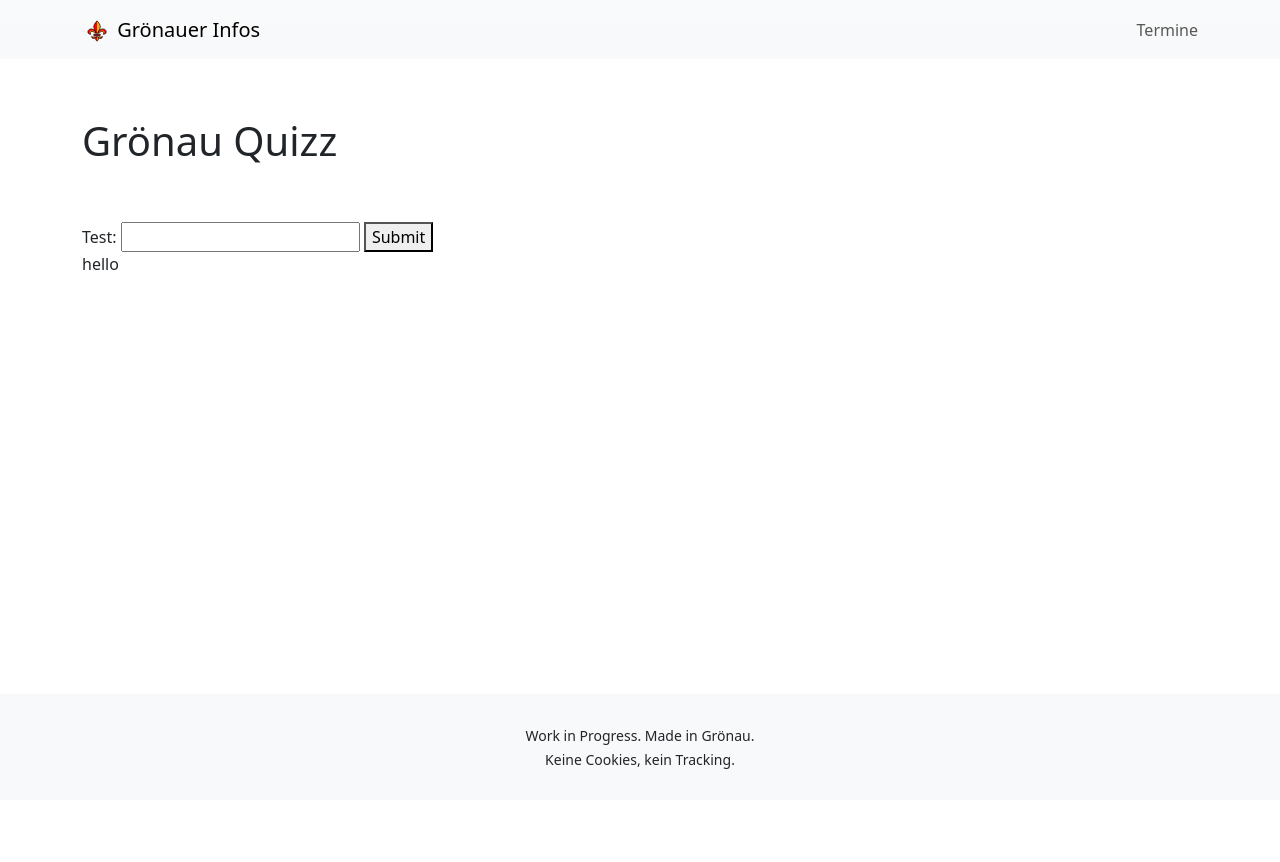
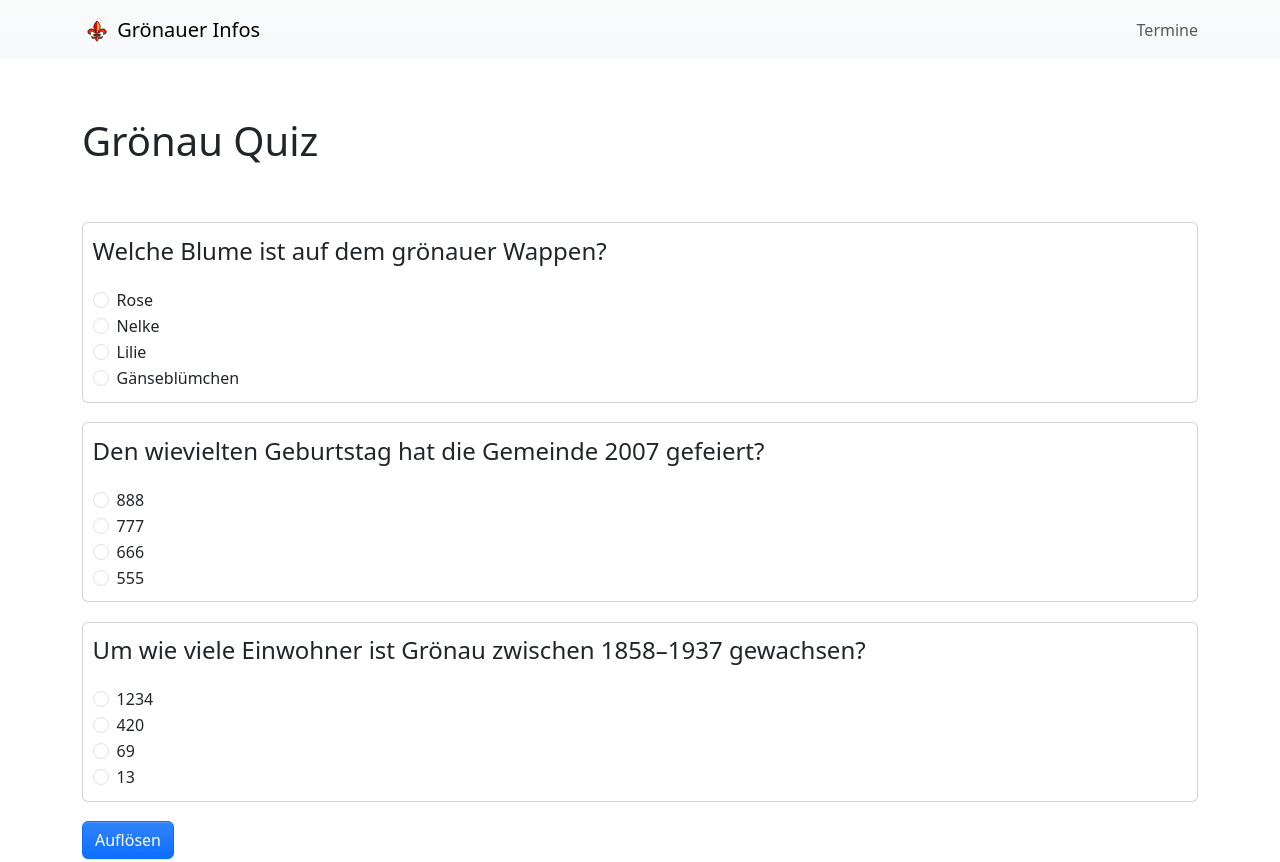
Before and after one commit to LambertSchulze/groenauer-infos, an Astro site: page /quiz in a window 1280 px wide. Shown: the top 862 px of the page. Before the commit the page ends 800 px from the top, so only its background shows below. Built offline with nearby package versions, Linux system fonts and the light colour scheme; Astro itself is replaced by a stand-in of ours.

Commit message:
added quiz

```diff
--- /dev/null
+++ b/src/components/Quiz/QuizFrage.astro
@@ -0,0 +1,73 @@
+---
+type Props = {
+	data: {
+		num: number;
+		max: number;
+		title: string;
+		labels: string[];
+	};
+};
+
+const {
+	data: { num, max, title, labels },
+} = Astro.props;
+
+const name = num.toString();
+---
+
+<fieldset class="mb-3 card p-2">
+	<legend set:html={title} class="" />
+
+	<div class="form-check">
+		<input
+			class="form-check-input"
+			type="radio"
+			{name}
+			id={labels[0]}
+			value={1}
+			required
+		/>
+		<label class="form-check-label w-100" for={labels[0]}>
+			{labels[0]}
+		</label>
+	</div>
+	<div class="form-check">
+		<input
+			class="form-check-input"
+			type="radio"
+			{name}
+			id={labels[1]}
+			value={2}
+			required
+		/>
+		<label class="form-check-label w-100" for={labels[1]}>
+			{labels[1]}
+		</label>
+	</div>
+	<div class="form-check">
+		<input
+			class="form-check-input"
+			type="radio"
+			{name}
+			id={labels[2]}
+			value={3}
+			required
+		/>
+		<label class="form-check-label w-100" for={labels[2]}>
+			{labels[2]}
+		</label>
+	</div>
+	<div class="form-check">
+		<input
+			class="form-check-input"
+			type="radio"
+			{name}
+			id={labels[3]}
+			value={4}
+			required
+		/>
+		<label class="form-check-label w-100" for={labels[3]}>
+			{labels[3]}
+		</label>
+	</div>
+</fieldset>
--- a/src/pages/quiz.astro
+++ b/src/pages/quiz.astro
@@ -1,32 +1,107 @@
 ---
 import BaseLayout from "../layouts/BaseLayout.astro";
+import QuizFrage from "../components/Quiz/QuizFrage.astro";
 
-let test: any = "hello";
-
-if (Astro.request.method === "POST") {
-    try {
-        const data = await Astro.request.formData();
-        test = data.get("test");
-        console.log(test)
-    } catch (error) {
-        if (error instanceof Error)
-        console.error(error.message)
-    }
-}
+const questions = [
+	{
+		title: "Welche Blume ist auf dem grönauer Wappen?",
+		labels: ["Rose", "Nelke", "Lilie", "Gänseblümchen"],
+		answer: 3,
+	},
+	{
+		title: "Den wievielten Geburtstag hat die Gemeinde 2007 gefeiert?",
+		labels: ["888", "777", "666", "555"],
+		answer: 2,
+	},
+	{
+		title: "Um wie viele Einwohner ist Grönau zwischen 1858&ndash;1937 gewachsen?",
+		labels: ["1234", "420", "69", "13"],
+		answer: 4,
+	},
+];
 ---
 
+<script>
+	const questions = [
+		{
+			title: "Welche Blume ist auf dem grönauer Wappen?",
+			labels: ["Rose", "Nelke", "Lilie", "Gänseblümchen"],
+			answer: 3,
+		},
+		{
+			title: "Den wievielten Geburtstag hat die Gemeinde 2007 gefeiert?",
+			labels: ["888", "777", "666", "555"],
+			answer: 2,
+		},
+		{
+			title: "Um wie viele Einwohner ist Grönau zwischen 1858&ndash;1937 gewachsen?",
+			labels: ["1234", "420", "69", "13"],
+			answer: 4,
+		},
+	];
+
+	const answers = new URLSearchParams(document.location.search);
+	const form = document.getElementById("form");
+	const score = document.getElementById("score");
+
+	if (answers.size && form && score) {
+		form.classList.add("d-none");
+		score.classList.remove("d-none");
+
+		questions.map((q, id) => {
+			const userAnswer = Number(answers.get(String(id + 1)));
+
+			const wrapperEl = document.createElement("dl");
+			wrapperEl.classList.add("alert");
+
+			const titleEl = document.createElement("dt");
+			titleEl.classList.add("fw-lighter");
+			titleEl.innerHTML = q.title;
+			wrapperEl.append(titleEl);
+
+			if (userAnswer === q.answer) {
+				wrapperEl.classList.add("alert-success");
+			} else {
+				wrapperEl.classList.add("alert-danger");
+
+				const userAnswerEl = document.createElement("dd");
+				userAnswerEl.classList.add("text-decoration-line-through");
+				userAnswerEl.innerHTML = q.labels[userAnswer - 1];
+				wrapperEl.append(userAnswerEl);
+			}
+
+			const correctAnswerEl = document.createElement("dd");
+			correctAnswerEl.innerHTML = q.labels[q.answer - 1];
+			wrapperEl.append(correctAnswerEl);
+			score.append(wrapperEl);
+		});
+	}
+</script>
+
 <BaseLayout title="Quizz">
-    <h1 class="my-5">Grönau Quizz</h1>
-    <div>
-        <form method="POST">
-            <label>
-                Test:
-                <input type="text" name="test" required />
-            </label>
-            <button>Submit</button>
-        </form>
+	<h1 class="my-5">Grönau Quiz</h1>
 
-        <output>{test}</output>
+	<section id="score" class="my-5 d-none" role="alert"></section>
 
-    </div>
+	<form id="form" class="my-5">
+		{
+			questions.map((q, id, arr) => (
+				<QuizFrage
+					data={{
+						num: id + 1,
+						max: arr.length,
+						...q,
+					}}
+				/>
+			))
+		}
+		<button class="btn btn-primary">Auflösen</button>
+	</form>
+
+	<noscript>
+		<details>
+			<summary class="h2">Antworten anzeigen</summary>
+			{[...questions.map(q => q.answer)].join(', ')}
+		</details>
+	</noscript>
 </BaseLayout>
--- a/src/styles/index.scss
+++ b/src/styles/index.scss
@@ -21,13 +21,18 @@
 @import "../node_modules/bootstrap/scss/type";
 @import "../node_modules/bootstrap/scss/containers";
 @import "../node_modules/bootstrap/scss/grid";
-@import "../node_modules/bootstrap/scss/list-group";
 @import "../node_modules/bootstrap/scss/navbar";
 @import "../node_modules/bootstrap/scss/nav";
+@import "../node_modules/bootstrap/scss/breadcrumb";
 @import "../node_modules/bootstrap/scss/images";
 @import "../node_modules/bootstrap/scss/card";
+@import "../node_modules/bootstrap/scss/list-group";
 @import "../node_modules/bootstrap/scss/badge";
-@import "../node_modules/bootstrap/scss/breadcrumb";
+@import "../node_modules/bootstrap/scss/forms";
+@import "../node_modules/bootstrap/scss/buttons";
+@import "../node_modules/bootstrap/scss/button-group";
+@import "../node_modules/bootstrap/scss/modal";
+@import "../node_modules/bootstrap/scss/alert";
 @import "../node_modules/bootstrap/scss/transitions";
 @import "../node_modules/bootstrap/scss/helpers";
 
--- a/src/styles/overrides.scss
+++ b/src/styles/overrides.scss
@@ -710,7 +710,7 @@ $hr-opacity:                  .25 !default;
 $vr-border-width:             var(--#{$prefix}border-width) !default;
 // scss-docs-end vr-variables
 
-$legend-margin-bottom:        .5rem !default;
+$legend-margin-bottom:        $spacer !default;
 $legend-font-size:            1.5rem !default;
 $legend-font-weight:          null !default;
 
```
Also changed, not shown: src/pages/index.astro (+8 -0 lines), src/pages/termine/[slug].astro (+39 -39 lines), src/pages/termine/index.astro (+9 -8 lines).
